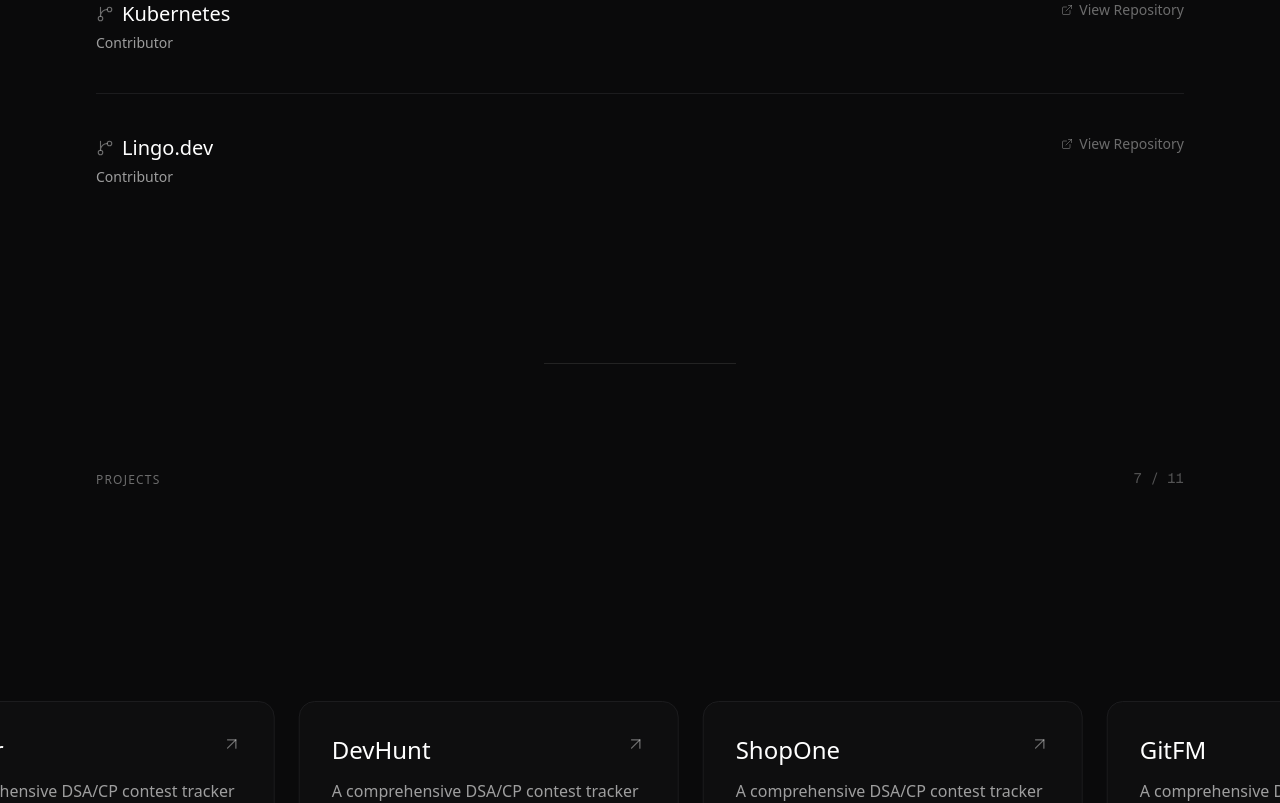
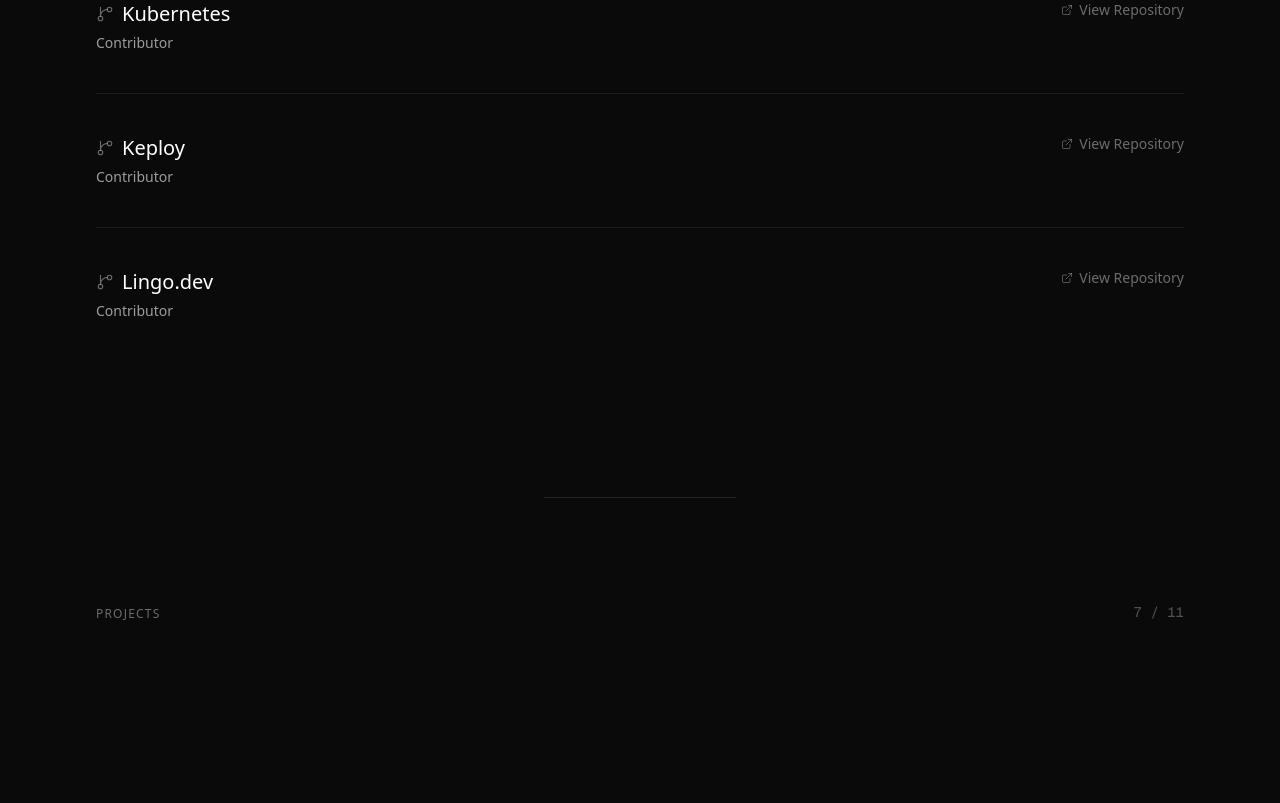
Before and after one commit to adityasharmawork/adityasharmapro, a Next.js app: page / in a window 1280 px wide. Shown: the part 2820-3623 px from the top of the page. Built offline with nearby package versions, Linux system fonts and the light colour scheme.

Commit message:
Improvements in the Open Source Section

```diff
--- a/components/sections/open-source.tsx
+++ b/components/sections/open-source.tsx
@@ -86,9 +86,31 @@
                       ease: [0.25, 0.4, 0.25, 1],
                     }}
                   >
-                    <p className="mt-4 max-w-2xl text-sm leading-relaxed text-foreground/60">
+                    {/* <p className="mt-4 max-w-2xl text-sm leading-relaxed text-foreground/60">
                       {entry.description}
-                    </p>
+                    </p> */}
+
+                    {entry.prs && entry.prs.length > 0 && (
+                      <div className="mt-4 flex flex-col items-start gap-3 sm:flex-row sm:flex-wrap">
+                        {entry.prs.map((pr, j) => {
+                          const prNumberMatch = pr.match(/\/pull\/(\d+)/);
+                          const prNumber = prNumberMatch ? prNumberMatch[1] : (j + 1).toString();
+                          return (
+                            <a
+                              key={j}
+                              href={pr}
+                              target="_blank"
+                              rel="noopener noreferrer"
+                              className="inline-flex items-center gap-1.5 rounded-full border border-border bg-foreground/5 px-3 py-1 text-xs font-medium text-foreground/70 transition-colors hover:bg-foreground/10 hover:text-foreground"
+                              data-cursor-hover
+                            >
+                              <GitBranch size={12} className="text-foreground/50" />
+                              PR #{prNumber}
+                            </a>
+                          );
+                        })}
+                      </div>
+                    )}
 
                     {entry.highlights && entry.highlights.length > 0 && (
                       <ul className="mt-4 max-w-2xl space-y-2 border-l border-foreground/10 pl-4">
--- a/data/portfolio.json
+++ b/data/portfolio.json
@@ -94,10 +94,33 @@
       "role": "Contributor",
       "link": "https://github.com/kubernetes/kubernetes",
       "description": "Contributing to the world's most popular container orchestration platform.",
+      "prs": [
+        "https://github.com/kubernetes/kubernetes/pull/136322",
+        "https://github.com/kubernetes/kubernetes/pull/136290",
+        "https://github.com/kubernetes/kubernetes/pull/136271",
+        "https://github.com/kubernetes/kubernetes/pull/136065"
+      ],
       "highlights": [
-        "Identified and resolved goroutine leak in client-go shared informer",
-        "Removed deprecated PodStatusResult type across the codebase",
-        "Collaborated with maintainers through rigorous code review cycles"
+        "Proposed a fix for a critical race condition in the kube-apiserver startup sequence to ensure reliable cluster upgrades from v1.32 to v1.33",
+        "Identified a core probe lifecycle bug in the kubelet and working to strictly enforce readinessProbe invariants during container restarts",
+        "Enhancing cloud-provider service reconciliation to properly sync LoadBalancer states when manually cleared by external GitOps pipelines",
+        "Advocating for the reduction of technical debt by proposing the removal of over 3,600 lines of vestigial API types and tests untouched for a decade"
+      ]
+    },
+    {
+      "project": "Keploy",
+      "role": "Contributor",
+      "link": "https://github.com/keploy/keploy",
+      "description": "Contributing to the open-source API testing platform.",
+      "prs": [
+        "https://github.com/keploy/keploy/pull/3591",
+        "https://github.com/keploy/keploy/pull/3471",
+        "https://github.com/keploy/keploy/pull/3469#ref-commit-8a27d3a"
+      ],
+      "highlights": [
+        "Proposed a solution to replace abrupt panics with graceful error handling in the MySQL binary protocol parser, aiming to improve the Keploy agent's resilience against malformed inputs",
+        "Fixing an edge case where Keploy hangs during certain MySQL/TiDB connections and working on a patch to properly support the CLIENT_DEPRECATE_EOF capability",
+        "Proposing a safeguard to prevent potential nil pointer dereferences during eBPF hook teardown on Linux, contributing to more reliable agent shutdown routines"
       ]
     },
     {
@@ -105,9 +128,11 @@
       "role": "Contributor",
       "link": "https://github.com/lingo-dev/lingo",
       "description": "Contributing to an open-source i18n toolkit for modern web applications.",
+      "prs": [
+        "https://github.com/lingodotdev/lingo.dev/pull/1616"
+      ],
       "highlights": [
-        "Fixed critical build conflicts with Turbopack parallel compilation",
-        "Improved developer experience for Next.js integration workflows"
+        "Proposing an environment-aware documentation routing mechanism for the CLI, dynamically directing developers to context-specific resources"
       ]
     }
   ],
--- a/types/portfolio.ts
+++ b/types/portfolio.ts
@@ -37,6 +37,7 @@
   link: string;
   description: string;
   highlights?: string[];
+  prs?: string[];
 }
 
 export interface Project {
```
